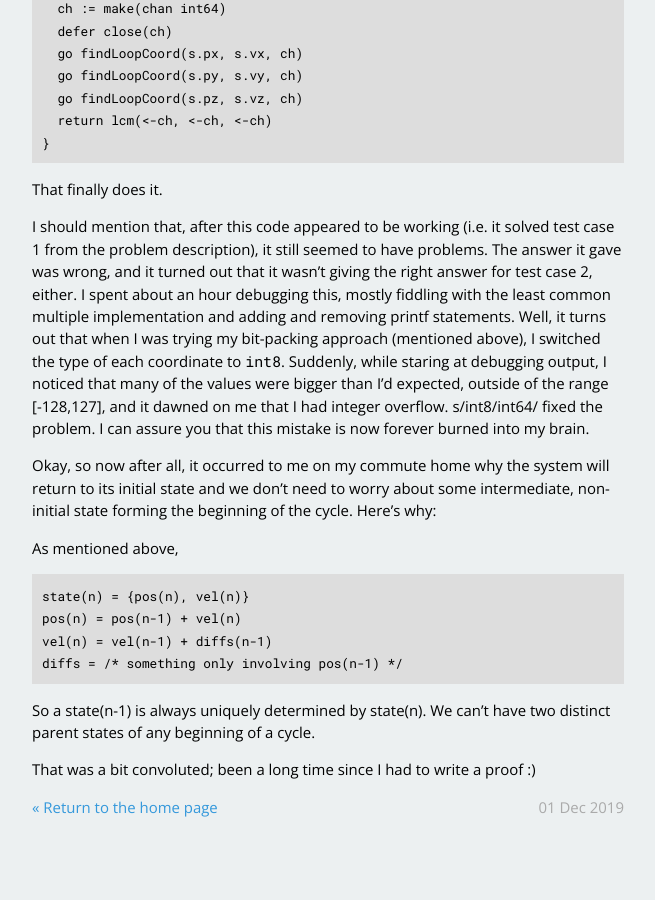
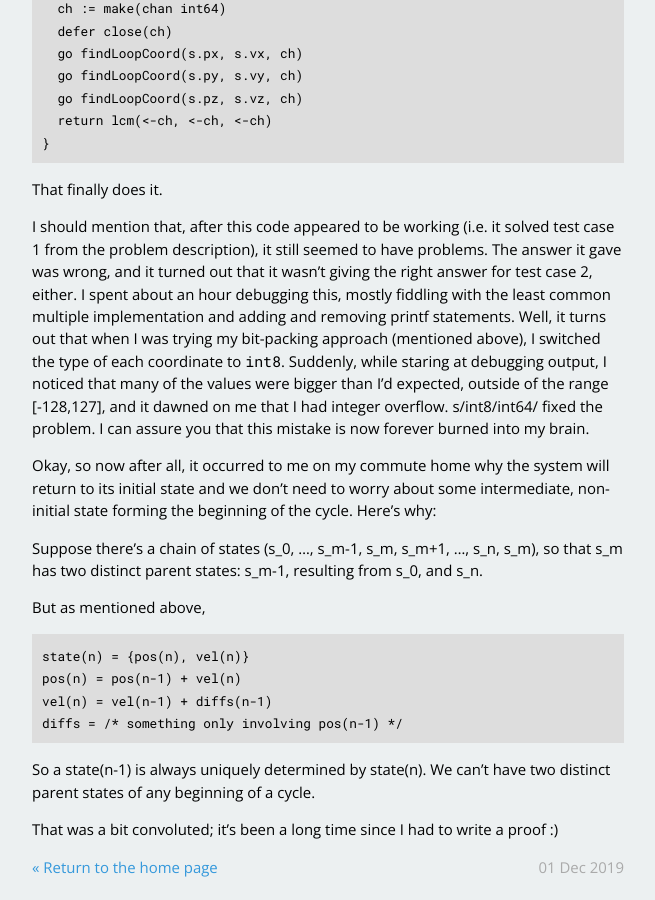
Before and after one commit to dhconnelly/dhconnelly.github.io, a Jekyll site: the page built from _posts/2019-12-01-advent-2019-running.md, in a window 1280 px wide and 900 px high, scrolled down 40684 px. Shown: the whole window, without its empty margins (312-967 px from the left). Built offline with Jekyll 4.4.1, drawn with Linux system fonts in a browser that asks for light colours; before the commit the page ends 41525 px from its top, so only the background shows below that.

Commit message:
day 12 rephrases

```diff
--- a/_posts/2019-12-01-advent-2019-running.md
+++ b/_posts/2019-12-01-advent-2019-running.md
@@ -2079,7 +2079,11 @@ will return to its initial state and we don't need to worry about some
 intermediate, non-initial state forming the beginning of the cycle. Here's
 why:
 
-As mentioned above,
+Suppose there's a chain of states (s_0, ..., s_m-1, s_m, s_m+1, ..., s_n,
+s_m), so that s_m has two distinct parent states: s_m-1, resulting from s_0,
+and s_n.
+
+But as mentioned above,
 
     state(n) = {pos(n), vel(n)}
     pos(n) = pos(n-1) + vel(n)
@@ -2089,4 +2093,5 @@ As mentioned above,
 So a state(n-1) is always uniquely determined by state(n). We can't have two
 distinct parent states of any beginning of a cycle.
 
-That was a bit convoluted; been a long time since I had to write a proof :)
+That was a bit convoluted; it's been a long time since I had to write a proof
+:)
```
